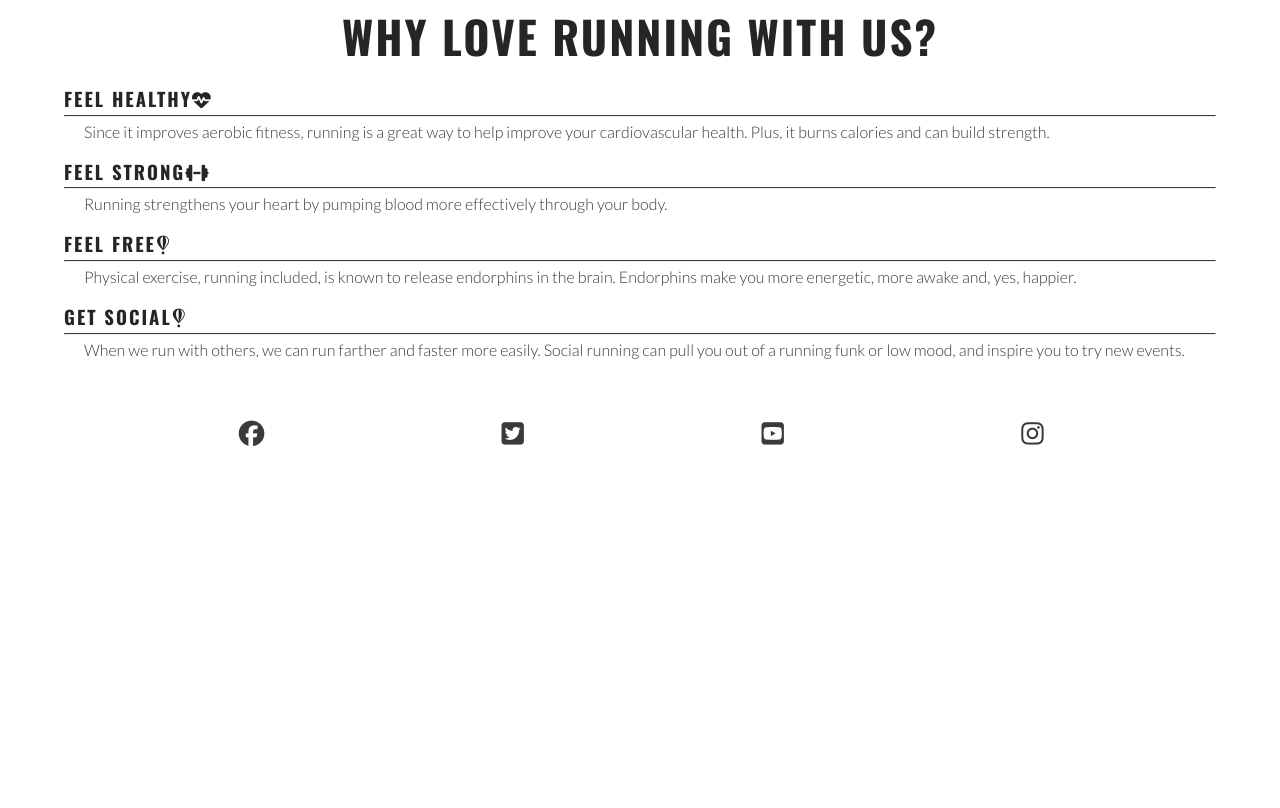
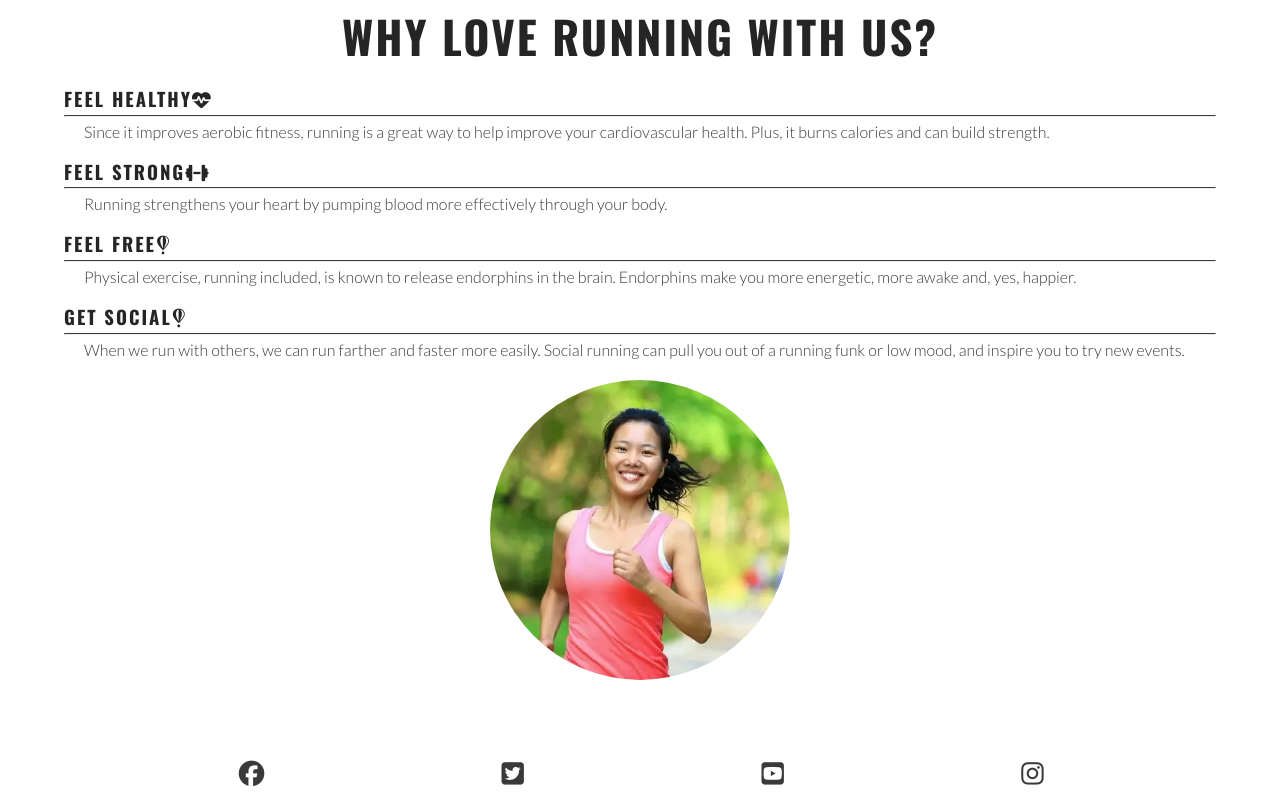
Before and after one commit to Hujanen91/Love-Running-walkthrough-project, a plain HTML site: page index.html in a window 1280 px wide. Shown: the part 696-1504 px from the top of the page. Before the commit the page ends 1164 px from the top, so only its background shows below. Drawn offline with nearby package versions, Linux system fonts and the light colour scheme.

Commit message:
Add circular image to reasons section

```diff
--- a/assets/css/style.css
+++ b/assets/css/style.css
@@ -142,6 +142,23 @@ main {
     margin: 5px 0;
 }
 
+#circle-cover-bg {
+    background: url(../images/reasons-image.webp) no-repeat top center / cover;
+    height: 90vw;
+    width: 90vw;
+    margin-bottom: 20px;
+    /* Makes the square image into a circle */
+    border-radius: 50%;
+    max-width: 300px;
+    max-height: 300px;
+
+}
+
+#benefits-image {
+    display: flex;
+    align-items: center;
+    justify-content: center;
+}
 
 /* Footer */
 #social-networks {
--- a/index.html
+++ b/index.html
@@ -38,7 +38,7 @@
 
     <!--Main content-->
     <main>
-        <section ID="hero">
+        <section id="hero">
             <div id="cover-text">
                 <h2>Love Running</h2>
                 <h3>Dublin Docklands & Phoenix Park</h3>
@@ -85,6 +85,11 @@
                         out of a running funk or low mood, and inspire you to try new events.
                      </p>
                 </div>
+                <div id="benefits-image">
+                    <div id="circle-cover-bg">
+
+                    </div>
+                </div>
 
             </div>
         </div>
```
Also changed, not shown: assets/images/reasons-image.webp (added).
